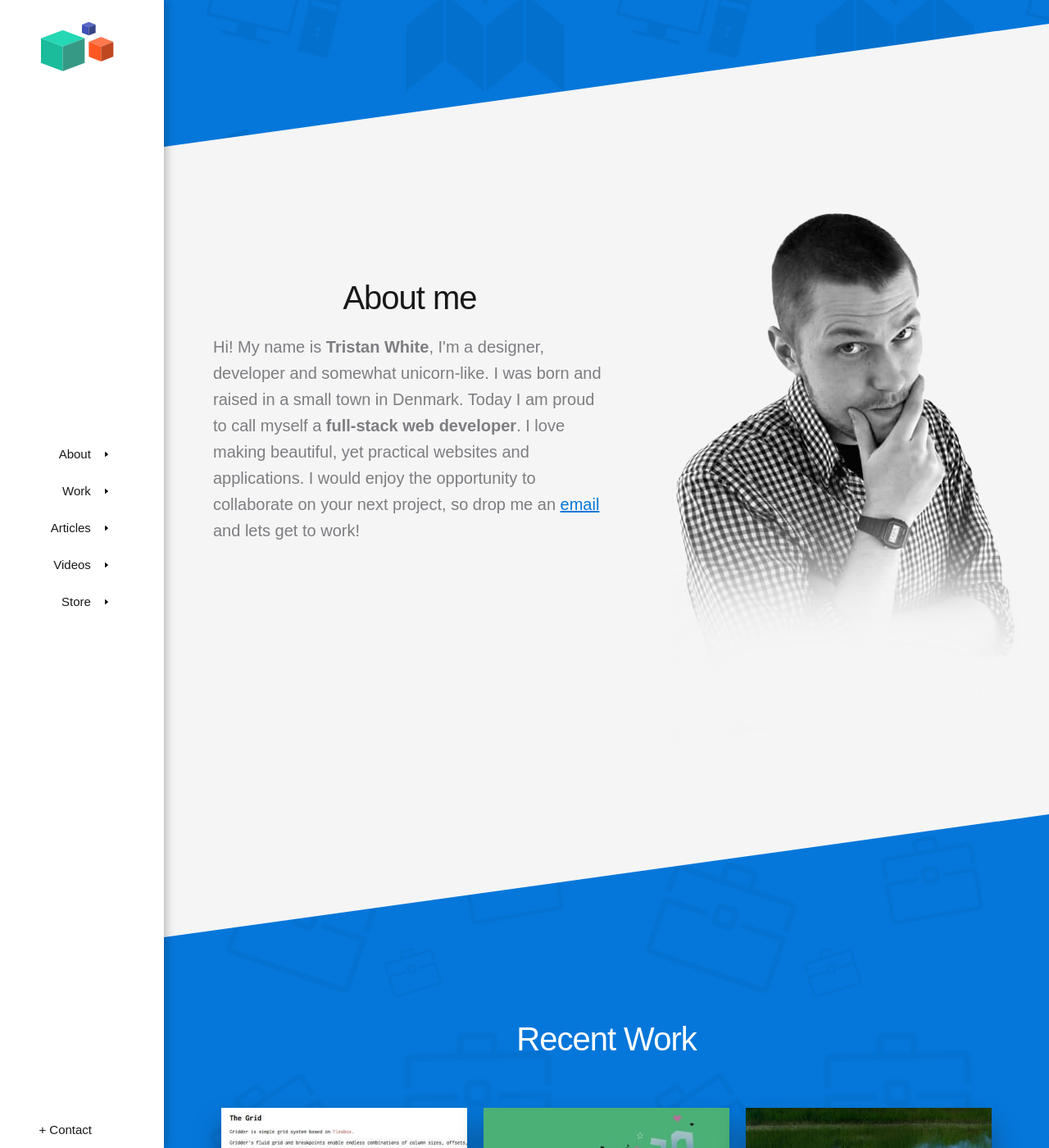
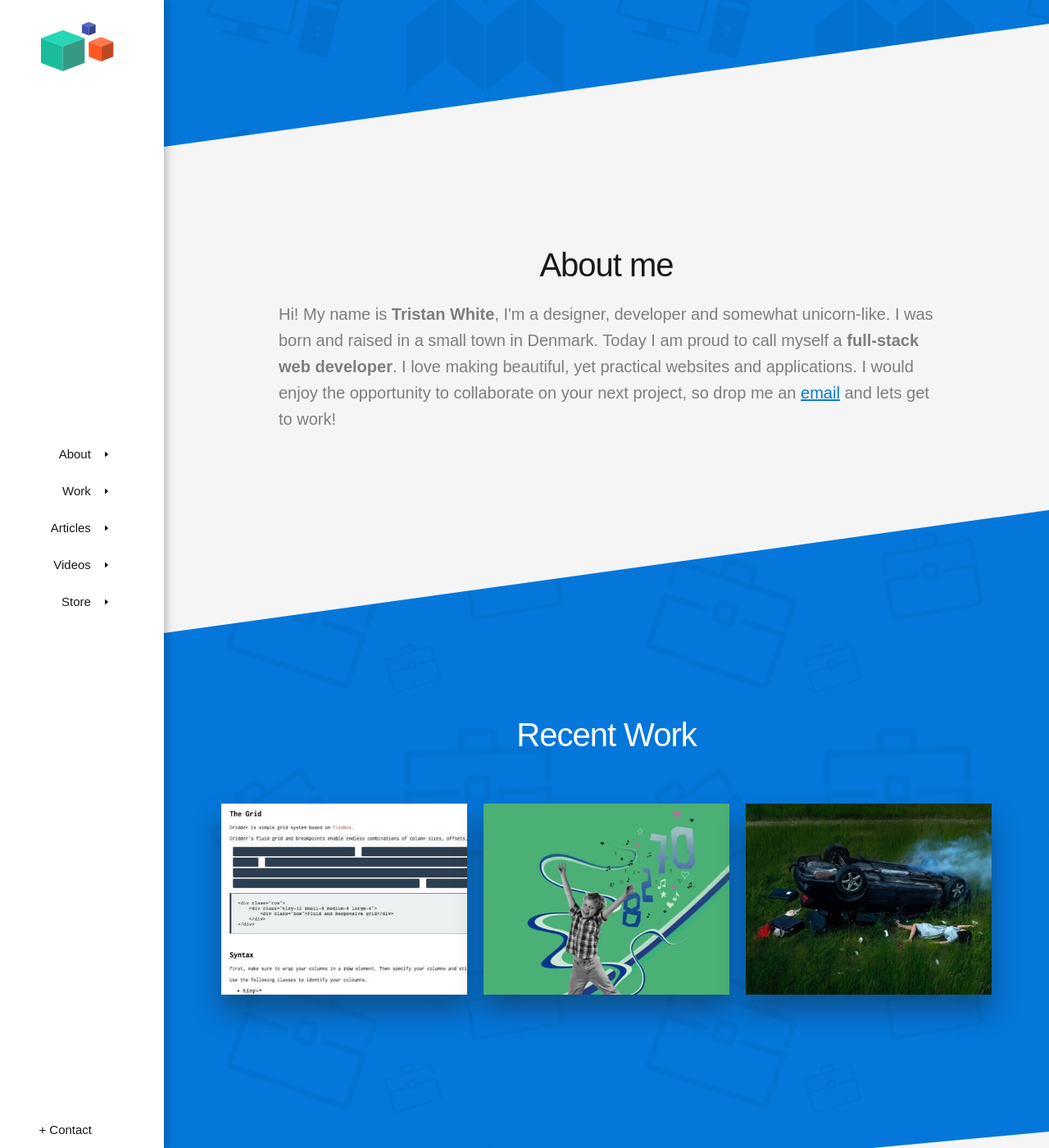
Before and after one commit to triss90405/tristanwhite.dev, a Jekyll site: the page built from index.html, in a window 1280 px wide and 1400 px high, scrolled down 381 px. Shown: the whole window at 82% size. Built offline with Jekyll 4.4.1, drawn with Linux system fonts in a browser that asks for light colours; nearby versions of some CDN libraries.

Commit message:
Fixing about me section

```diff
--- a/assets/css/3-pages/_home.scss
+++ b/assets/css/3-pages/_home.scss
@@ -185,7 +185,7 @@ section#intro {
 
 // About Section
 section#about {
-   background: darken($white, 4%);
+   background-color: darken($white, 4%);
    position: relative;
    @media (max-width: 772px) {
       text-align: center;
@@ -193,7 +193,7 @@ section#about {
    .intro-video {
       padding: 75px 0;
       h1 {
-        margin-top: 85px;
+        margin-top: 45px;
          text-align: center;
       }
       p {
--- a/assets/css/style.css
+++ b/assets/css/style.css
@@ -1440,7 +1440,7 @@ section#intro .header {
     -webkit-transform: rotateY(360deg) rotateX(720deg) rotateZ(-1080deg);
             transform: rotateY(360deg) rotateX(720deg) rotateZ(-1080deg); } }
 section#about {
-  background: whitesmoke;
+  background-color: whitesmoke;
   position: relative; }
   @media (max-width: 772px) {
     section#about {
@@ -1448,7 +1448,7 @@ section#about {
   section#about .intro-video {
     padding: 75px 0; }
     section#about .intro-video h1 {
-      margin-top: 85px;
+      margin-top: 45px;
       text-align: center; }
     section#about .intro-video p {
       font-size: 2rem;
--- a/index.html
+++ b/index.html
@@ -52,12 +52,9 @@ layout: default
    <div class="intro-video">
       <div class="container">
          <div class="row">
-            <div class="medium-6">
+            <div class="medium-10 medium-offset-1">
                <h1>About me</h1>
                <p>Hi! My name is <strong>Tristan White</strong>, I'm a designer, developer and somewhat unicorn-like. I was born and raised in a small town in Denmark. Today I am proud to call myself a <strong>full-stack web developer</strong>. I love making beautiful, yet practical websites and applications. I would enjoy the opportunity to collaborate on your next project, so drop me an <a href="mailto:olver.tristan@gmail.com.com?Subject=Hi%20Tristan" target="_top">email</a> and lets get to work!</p>
-            </div>
-            <div class="medium-4 medium-offset-1">
-               <img src="assets/img/tw_black_5.png" alt="Tristan White">
             </div>
          </div>
       </div>
```
Also changed, not shown: assets/img/tw_black_6.png (added), 5 other files.
